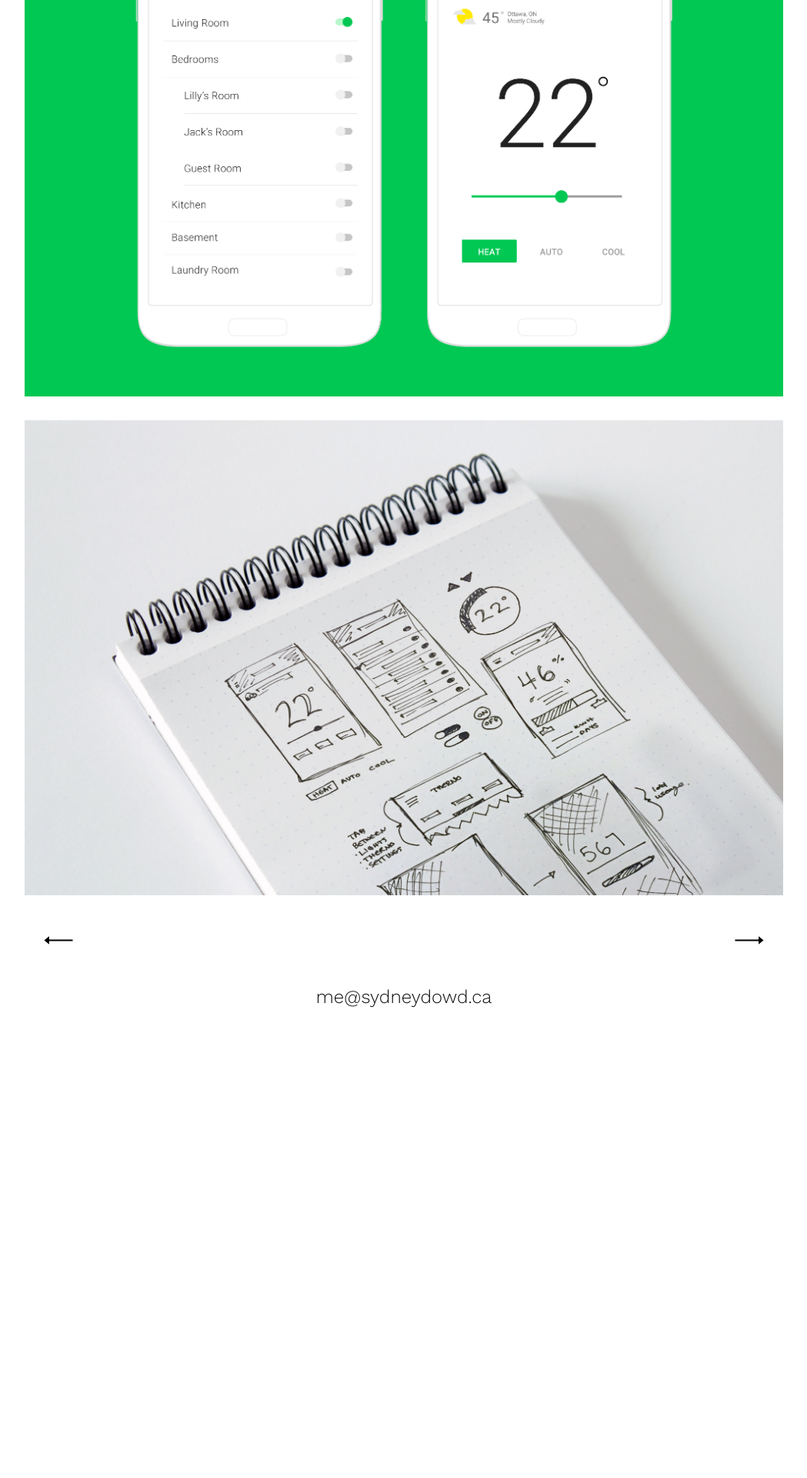
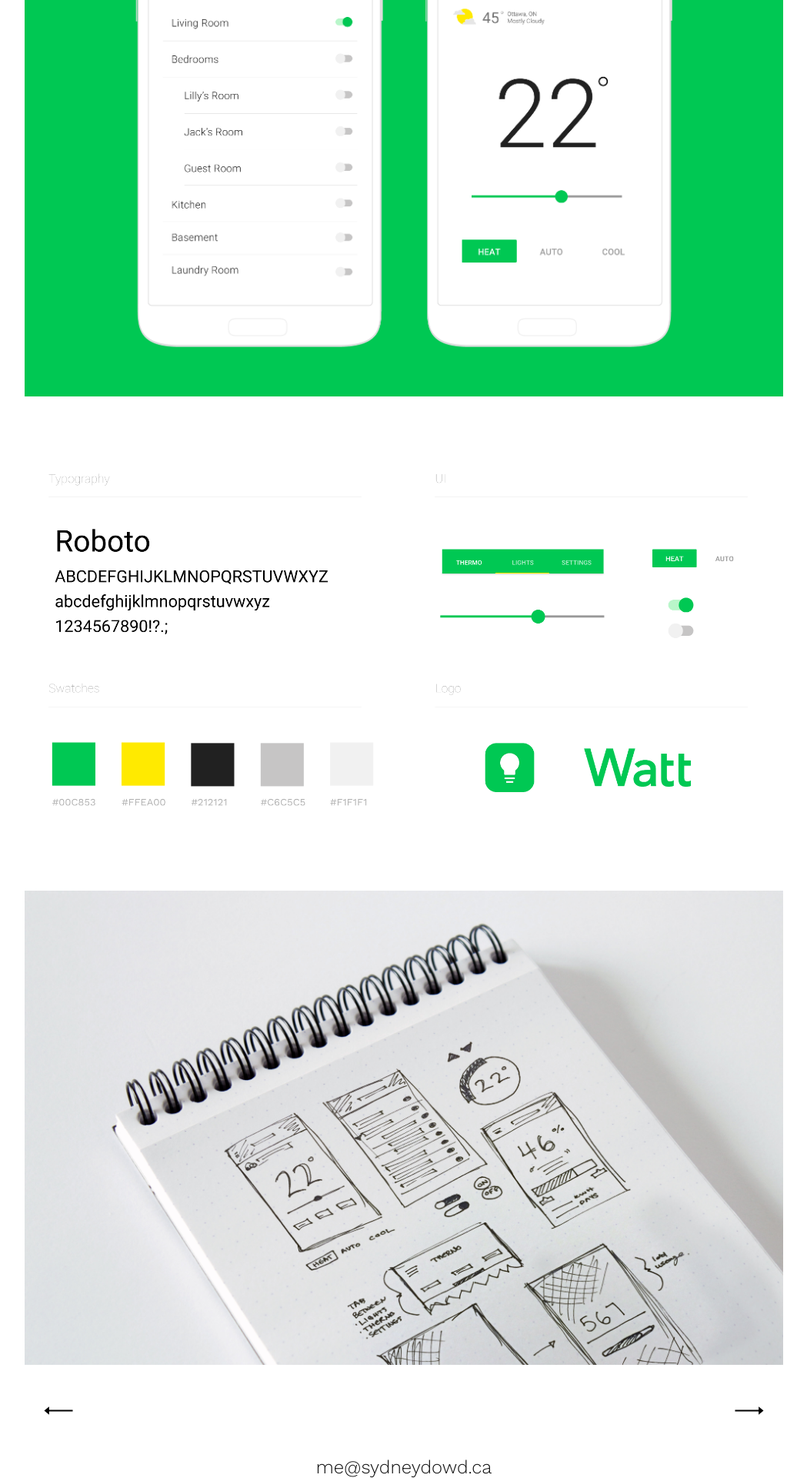
Before and after one commit to sydneydowd/portfolio, a Jekyll site: the page built from kilter.html, in a window 1280 px wide. Shown: the part 1944-3864 px from the top of the page at 77% size, without its empty margins (115-1164 px from the left). Built offline with Jekyll 4.4.1, drawn with Linux system fonts in a browser that asks for light colours; before the commit the page ends 3253 px from its top, so only the background shows below that.

Commit message:
added a new page

```diff
--- a/_layouts/default.html
+++ b/_layouts/default.html
@@ -30,7 +30,7 @@
         <ul>
           <li><a class="caption" href="{{site.baseurl}}/about/">About</a></li>
           <li><a class="caption" href="{{site.baseurl}}/">Portfolio</a></li>
-          <li><a class="caption" href="{{site.baseurl}}/">Artwork</a></li>
+          <li><a class="caption" href="{{site.baseurl}}/artwork/">Artwork</a></li>
         </ul>
      </nav>
     </div>
--- /dev/null
+++ b/artwork.html
@@ -0,0 +1,6 @@
+---
+layout: default
+---
+
+
+<img class="workprev pad-t" src="{{site.baseurl}}/images/patrick-nagel.png" alt="Tomaso Logo Horizontal">
--- a/kilter.html
+++ b/kilter.html
@@ -17,6 +17,7 @@ layout: default
 
     <img class="workprev pad-t" src="{{site.baseurl}}/images/watt-setup.png" alt="Watt app setup">
     <img class="workprev pad-t" src="{{site.baseurl}}/images/watt-main.png" alt="Watt app main screens">
+    <img class="workprev pad-t" src="{{site.baseurl}}/images/style-tile-watt.png" alt="Watt app main screens">
     <img class="workprev pad-t pad-b" src="{{site.baseurl}}/images/watt-sketchbook.jpg" alt="Watt app sketches">
 
 
--- a/mmol.html
+++ b/mmol.html
@@ -14,7 +14,8 @@ Glutility is a mobile app that helps diabetics keep track of their blood glucose
     <img class="workprev pad-t" src="{{site.baseurl}}/images/diabetes-app.jpg" alt="Blood level on app">
     <img class="workprev pad-t" src="{{site.baseurl}}/images/diabetes-watch.jpg" alt="Records on Iwatch">
     <img class="workprev pad-t" src="{{site.baseurl}}/images/diabetes-list.jpg" alt="Log Book on Watch and app">
-    <img class="workprev pad-t" src="{{site.baseurl}}/images/diabetes-sketches.jpg" alt="Sketches of App">
+    <img class="workprev pad-t" src="{{site.baseurl}}/images/style-tile-glutility.png" alt="Sketches of App">
+    <img class="workprev pad-t pad-b" src="{{site.baseurl}}/images/diabetes-sketches.jpg" alt="Sketches of App">
 
 
 
--- a/myflight.html
+++ b/myflight.html
@@ -13,6 +13,7 @@ layout: default
   <img class="workprev pad-t" src="{{site.baseurl}}/images/myflight-mockup.jpg" alt="Myflight Main Screen">
   <img class="workprev pad-t" src="{{site.baseurl}}/images/myflight-display.jpg" alt="Myflight Boarding Information">
   <img class="workprev pad-t" src="{{site.baseurl}}/images/myflight-icons.png" alt="MyFlight Icons">
+  <img class="workprev pad-t" src="{{site.baseurl}}/images/style-tile-myflight.png" alt="MyFlight Icons">
   <img class="workprev pad-t pad-b" src="{{site.baseurl}}/images/myflight-sketches.jpg" alt="MyFlight Sketches">
 
 
```
Also changed, not shown: images/patrick-nagel.png (added), images/style-tile-glutility.png (added), images/style-tile-myflight.png (added), images/style-tile-watt.png (added).
